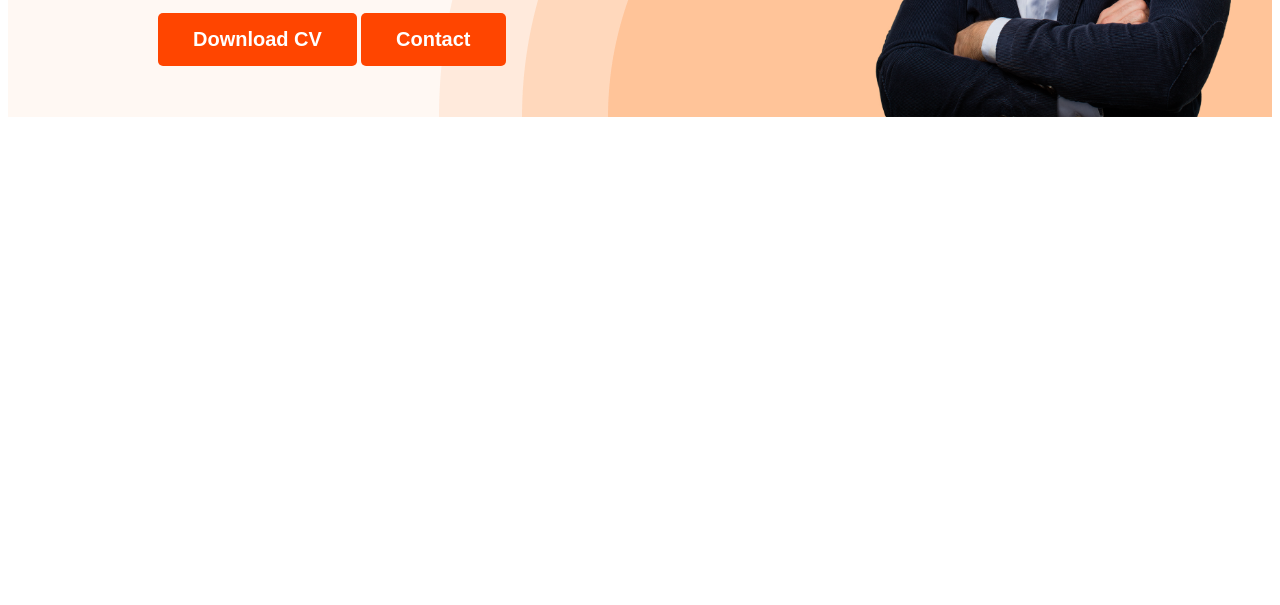
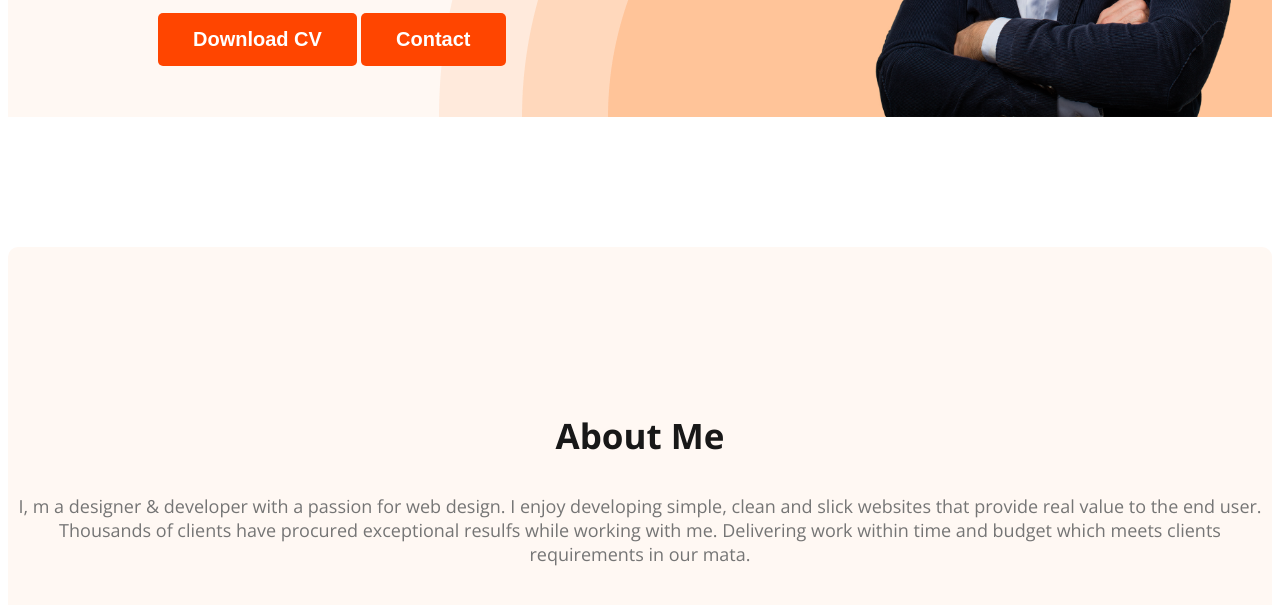
Before and after one commit to pro-ifaz/developer_portfolio, a plain HTML site: page index.html in a window 1280 px wide. Shown: the part 535-1140 px from the top of the page. Before the commit the page ends 800 px from the top, so only its background shows below. Drawn offline with nearby package versions, Linux system fonts and the light colour scheme.

Commit message:
about section created

```diff
--- a/index.html
+++ b/index.html
@@ -30,5 +30,11 @@
         <img class="pro-pic" src="images/hardy.png" alt="">
     </div>
  </header>
+    <main>
+        <section class="about">
+            <h3 class="section-title">About Me</h3>
+            <p class="section-description">I, m a designer & developer with a passion for web design. I enjoy developing simple, clean and slick websites that provide real value to the end user. Thousands of clients have procured exceptional resulfs while working with me. Delivering work within time and budget which meets clients requirements in our mata.</p>
+        </section>
+    </main>
 </body>
 </html>
--- a/style.css
+++ b/style.css
@@ -13,6 +13,18 @@ body{
     border: none;
     color: white;
     padding: 15px 35px;
+}
+.section-title{
+color: #181818;
+text-align: center;
+font-size: 35px;
+font-weight: 700;
+}
+.section-description{
+color: #757575;
+text-align: center;
+font-size: 18px;
+font-weight: 400;
 }
 /*navigation related styles*/
 nav{
@@ -69,3 +81,12 @@ nav li{
 .banner-content{
     max-width: 500px;
 }
+/*main section styles*/
+
+/*about section styles*/
+.about{
+    padding: 130px 0px;
+    border-radius: 10px;
+    background: #FFF8F3;
+    margin: 130px 0;
+}
```
